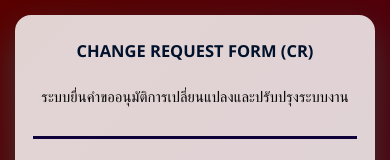
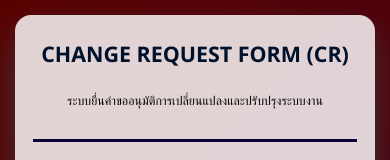
Before and after one commit to NTPmm11/IT, a Vue app in the folder frontend/: page /form in a window 390 px wide. Shown: the top 160 px of the page. Built offline with nearby package versions, Linux system fonts and the light colour scheme; no server answers; sample sign-in values are in the browser's storage.

Commit message:
Change header Change request form

```diff
--- a/frontend/src/assets/css/form.css
+++ b/frontend/src/assets/css/form.css
@@ -30,14 +30,13 @@ input, textarea, select, button {
 
 .header-section h1 {
   color: #00112c;
-  font-size: 1.25rem;
+  font-size: 2.5rem;
   font-weight: 800;
-  font-size : 26px;
 }
 .header-section p {
   margin-top: 5px;
   color: #080808;
-  font-size: 1.125rem;
+  font-size: 1.25rem;
 }
 
 .section-title {
@@ -439,11 +438,11 @@ textarea:focus {
   }
 
   .header-section h1 {
-    font-size: 1.25rem;
+    font-size: 1.625rem;
   }
 
   .header-section p {
-    font-size: 1.125rem;
+    font-size: 0.9375rem;
   }
 
   .plan-card {
```
